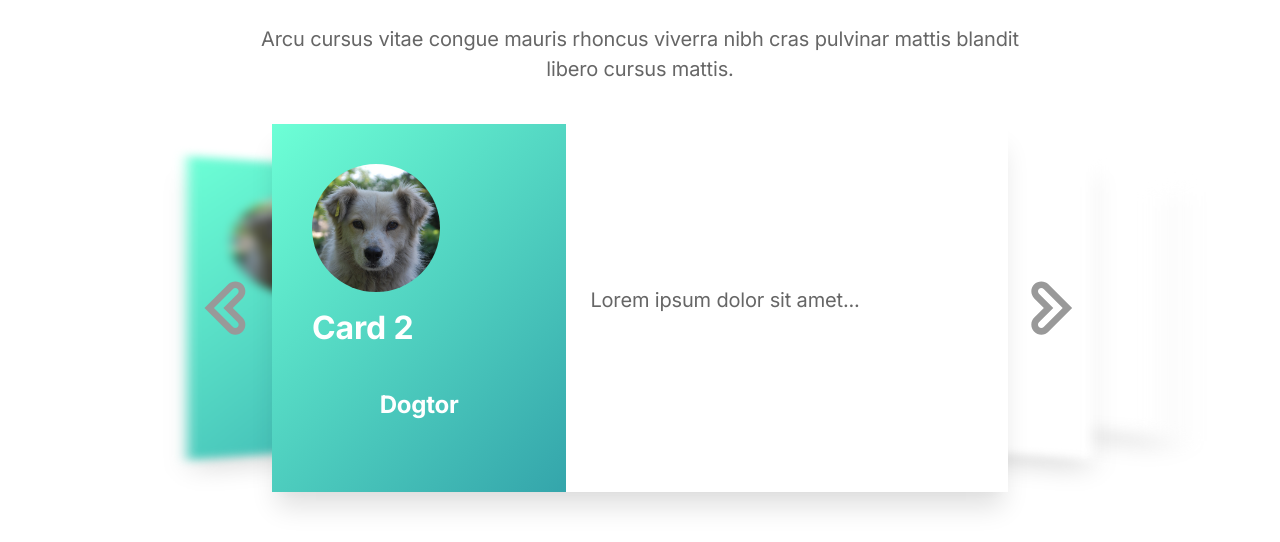
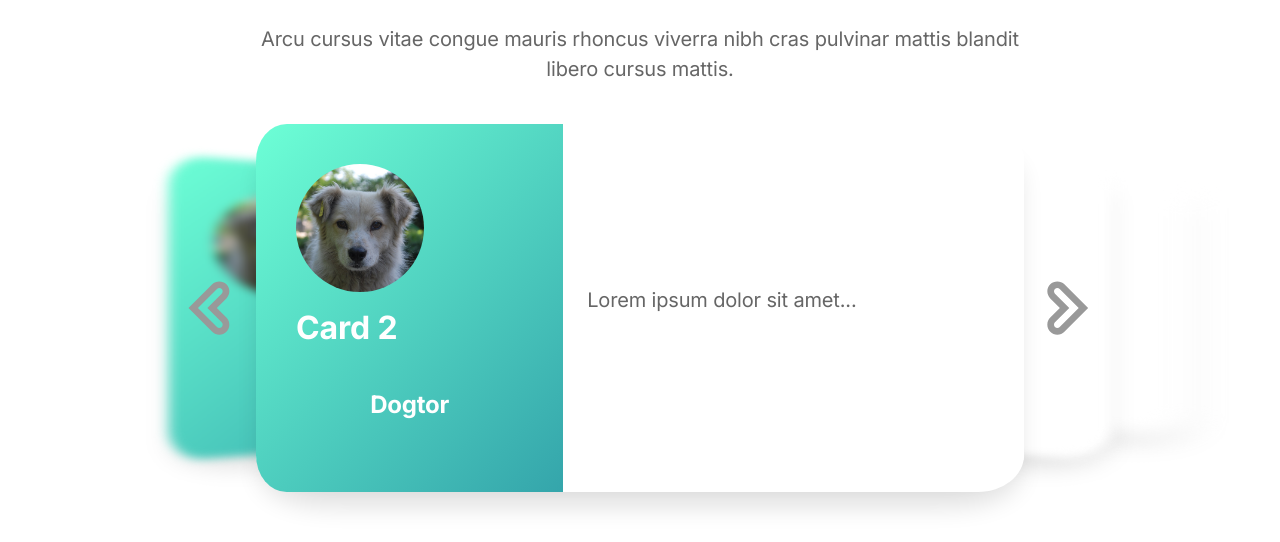
Before and after one commit to Scrabxd/B-Care, a Next.js app: page / in a window 1280 px wide. Shown: the part 2865-3407 px from the top of the page. Built offline with nearby package versions, Linux system fonts and the light colour scheme.

Commit message:
Carousel modifications

```diff
--- a/components/carousel.scss
+++ b/components/carousel.scss
@@ -3,7 +3,7 @@ $color-pink: #EC4899;
 $color-gray: #9CA3AF;
 $color-black: #1F2937;
 $card-height: 23rem;
-$card-width: 46rem;
+$card-width: 768px;
 
 
 .carousel {
@@ -33,10 +33,25 @@ $card-width: 46rem;
   background-color: hsl(280deg, 40%, calc(100% - var(--abs-offset) * 50%));
   text-align: justify;
   transition: all 0.3s ease-out;
+  border-radius: 10%;
 
   Image, h3, h4, blockquote {
     transition: all 0.3s ease-out;
     opacity: var(--active);
+  }
+
+  .col-coarousel-l {
+    border-top-left-radius: 10%;
+    border-bottom-left-radius: 10%;
+
+    .image-carousel {
+      border-color: #34A5AB;
+    }
+  }
+
+  .col-coarousel-r {
+    border-top-right-radius: 10%;
+    border-bottom-right-radius: 10%;
   }
 
   h3, h4 {
--- a/components/carousel.tsx
+++ b/components/carousel.tsx
@@ -16,16 +16,16 @@ interface CardProps {
 
 const Card: React.FC<CardProps> = ({ asset, title, subtitle, content }) => (
   <div className='card-carousel rounded shadow-xl max-w-auto grid gap-0 md:grid-cols-5'>
-    <div className='col-span-2 p-6 grid gap-0 md:grid-cols-2' style={{backgroundImage: 'linear-gradient(135deg, #6DFFD6, #34A5AB)' }}>
+    <div className='col-coarousel-l col-span-2 p-6 grid gap-0 md:grid-cols-2' style={{backgroundImage: 'linear-gradient(135deg, #6DFFD6, #34A5AB)' }}>
         <div className='col-span-2 h-auto'>
-            <div style={{ borderRadius: '50%', width: '128px', height: '128px', overflow: 'hidden' }} className='m-4'>
+            <div style={{ borderRadius: '50%', width: '128px', height: '128px', overflow: 'hidden' }} className='m-4 image-carousel'>
                 <Image style={{ width: '100%', height: '100%', objectFit: 'cover' }} src={asset} alt="Test" />
             </div>
             <h3 className="h3 mx-4">{title}</h3>
         </div>
         <h4 className="col-span-2 h4 mb-2 text-center">{subtitle}</h4>
     </div>
-    <div className='col-span-3 flex items-center p-6' style={{backgroundColor:"white"}}>
+    <div className='col-coarousel-r col-span-3 flex items-center p-6' style={{backgroundColor:"white"}}>
         <blockquote className="text-xl mb-4 text-gray-600">{content}</blockquote>
     </div>
   </div>
```
